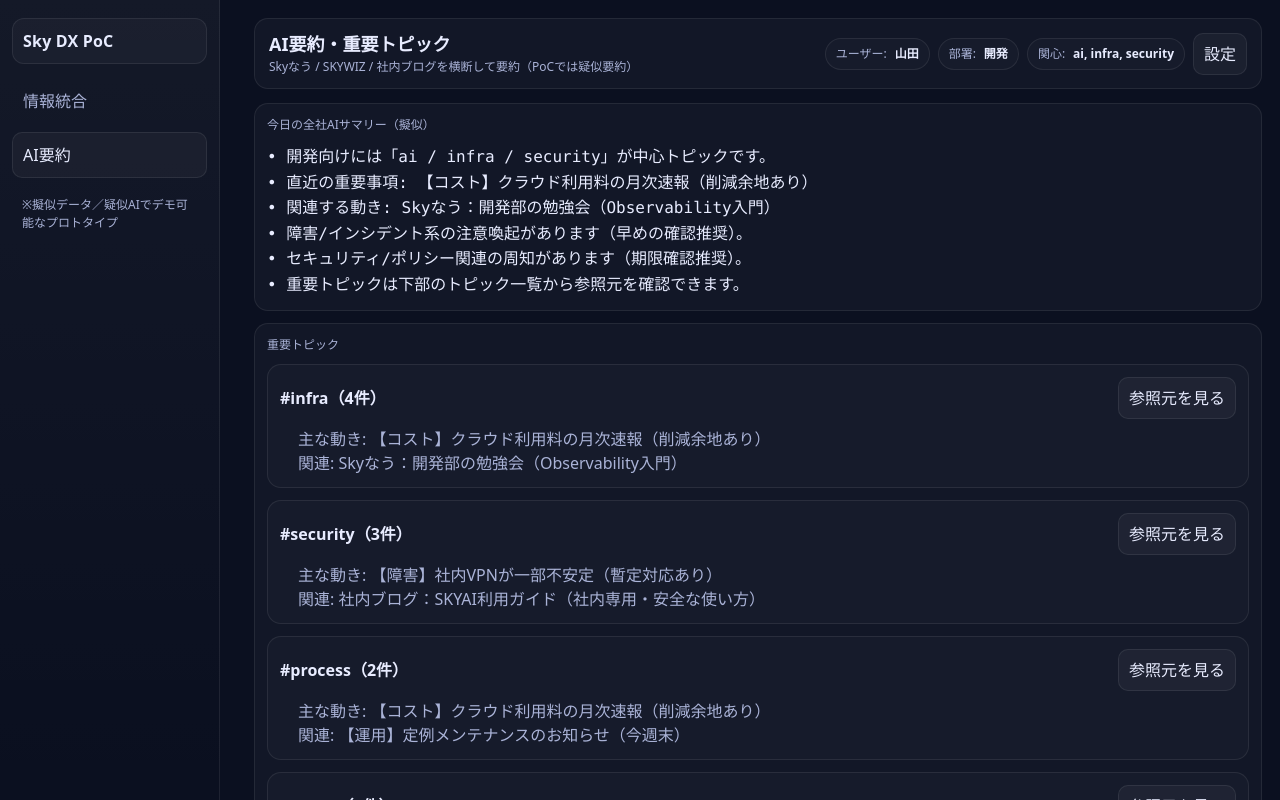
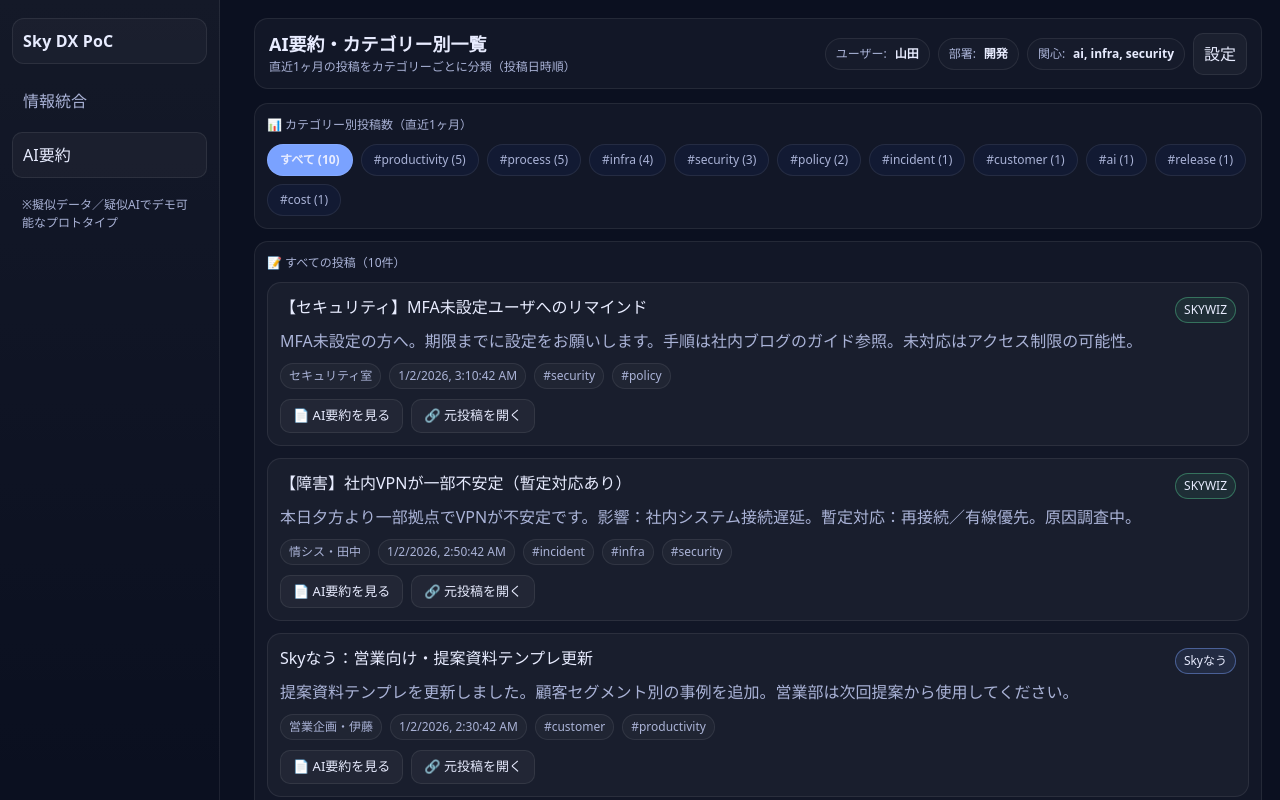
Before and after one commit to Tkost29/DX-ai-POC, a Next.js app: page /summary in a window 1280 px wide. Shown: the top 800 px of the page. Built offline with nearby package versions, Linux system fonts and the light colour scheme.

Commit message:
feat: AI要約ページをカテゴリー別一覧表示に変更

```diff
--- a/app/summary/page.tsx
+++ b/app/summary/page.tsx
@@ -1,60 +1,186 @@
 "use client";
 
+import { useState, useMemo } from "react";
+import { useRouter } from "next/navigation";
 import { POSTS } from "../../lib/data";
 import { TopBar } from "../../components/TopBar";
-import { useApp } from "../../lib/store";
-import { summarize } from "../../lib/summarize";
 import { PostCard } from "../../components/PostCard";
-import { useMemo, useState } from "react";
+import { Modal } from "../../components/Modal";
 
 export default function SummaryPage() {
-  const { user } = useApp();
-  const res = useMemo(() => summarize(POSTS, user), [user]);
+  const router = useRouter();
+  const [selectedPostId, setSelectedPostId] = useState<string | null>(null);
+  const [selectedCategory, setSelectedCategory] = useState<string | null>(null);
 
-  const [openTopic, setOpenTopic] = useState<string | null>(null);
+  // 直近1ヶ月の投稿をフィルタ（擬似データなので全て表示）
+  const recentPosts = useMemo(() => {
+    const now = Date.now();
+    const oneMonthAgo = now - 30 * 24 * 60 * 60 * 1000;
+
+    return POSTS
+      .filter(p => new Date(p.createdAt).getTime() > oneMonthAgo)
+      .sort((a, b) => new Date(b.createdAt).getTime() - new Date(a.createdAt).getTime());
+  }, []);
+
+  // カテゴリー（タグ）ごとに投稿をグループ化
+  const postsByCategory = useMemo(() => {
+    const categoryMap = new Map<string, typeof POSTS>();
+
+    recentPosts.forEach(post => {
+      post.tags.forEach(tag => {
+        if (!categoryMap.has(tag)) {
+          categoryMap.set(tag, []);
+        }
+        categoryMap.get(tag)!.push(post);
+      });
+    });
+
+    return Array.from(categoryMap.entries()).map(([category, posts]) => ({
+      category,
+      posts,
+      count: posts.length
+    })).sort((a, b) => b.count - a.count); // 投稿数の多い順
+  }, [recentPosts]);
+
+  const selectedPost = selectedPostId ? POSTS.find(p => p.id === selectedPostId) : null;
 
   return (
     <>
       <TopBar
-        title="AI要約・重要トピック"
-        description="Skyなう / SKYWIZ / 社内ブログを横断して要約（PoCでは疑似要約）"
+        title="AI要約・カテゴリー別一覧"
+        description="直近1ヶ月の投稿をカテゴリーごとに分類（投稿日時順）"
       />
 
       <div className="grid">
         <div className="card">
-          <div className="small">今日の全社AIサマリー（擬似）</div>
-          <pre style={{ whiteSpace: "pre-wrap", color: "var(--text)", margin: "10px 0 0", lineHeight: 1.6 }}>
-            {res.globalSummary}
-          </pre>
-        </div>
-
-        <div className="card">
-          <div className="small">重要トピック</div>
-          <div className="grid" style={{ marginTop: 10 }}>
-            {res.topics.map(t => (
-              <div key={t.title} className="card" style={{ background: "rgba(255,255,255,0.02)" }}>
-                <div className="row" style={{ justifyContent: "space-between" }}>
-                  <div style={{ fontWeight: 800 }}>{t.title}</div>
-                  <button className="btn" onClick={() => setOpenTopic(openTopic === t.title ? null : t.title)}>
-                    参照元を見る
-                  </button>
-                </div>
-                <ul style={{ margin: "8px 0 0 18px", color: "var(--muted)" }}>
-                  {t.bullets.map((b, i) => <li key={i}>{b}</li>)}
-                </ul>
-
-                {openTopic === t.title ? (
-                  <div className="grid" style={{ marginTop: 10 }}>
-                    {POSTS.filter(p => t.sourceIds.includes(p.id)).map(p => (
-                      <PostCard key={p.id} post={p} />
-                    ))}
-                  </div>
-                ) : null}
-              </div>
+          <div className="small" style={{ marginBottom: 10 }}>
+            📊 カテゴリー別投稿数（直近1ヶ月）
+          </div>
+          <div className="row" style={{ flexWrap: "wrap", gap: 8 }}>
+            <button
+              className={`badge ${selectedCategory === null ? 'label' : ''}`}
+              onClick={() => setSelectedCategory(null)}
+              style={{
+                cursor: "pointer",
+                background: selectedCategory === null ? "var(--accent)" : "var(--panel)",
+                padding: "6px 12px"
+              }}
+            >
+              すべて ({recentPosts.length})
+            </button>
+            {postsByCategory.map(({ category, count }) => (
+              <button
+                key={category}
+                className={`badge ${selectedCategory === category ? 'label' : ''}`}
+                onClick={() => setSelectedCategory(category)}
+                style={{
+                  cursor: "pointer",
+                  background: selectedCategory === category ? "var(--accent)" : "var(--panel)",
+                  padding: "6px 12px"
+                }}
+              >
+                #{category} ({count})
+              </button>
             ))}
           </div>
         </div>
+
+        {selectedCategory === null ? (
+          // すべての投稿を表示
+          <div className="card">
+            <div className="small" style={{ marginBottom: 10 }}>
+              📝 すべての投稿（{recentPosts.length}件）
+            </div>
+            <div className="grid">
+              {recentPosts.map(p => (
+                <PostCard
+                  key={p.id}
+                  post={p}
+                  extra={
+                    <div style={{ marginTop: 10 }}>
+                      <div className="row" style={{ gap: 8 }}>
+                        <button
+                          className="btn"
+                          onClick={() => setSelectedPostId(p.id)}
+                          style={{ fontSize: 13, padding: "6px 12px" }}
+                        >
+                          📄 AI要約を見る
+                        </button>
+                        {p.url && (
+                          <button
+                            className="btn"
+                            onClick={() => router.push(p.url!)}
+                            style={{ fontSize: 13, padding: "6px 12px" }}
+                          >
+                            🔗 元投稿を開く
+                          </button>
+                        )}
+                      </div>
+                    </div>
+                  }
+                />
+              ))}
+            </div>
+          </div>
+        ) : (
+          // 選択されたカテゴリーの投稿を表示
+          <div className="card">
+            <div className="small" style={{ marginBottom: 10 }}>
+              📝 カテゴリー: #{selectedCategory}（{postsByCategory.find(c => c.category === selectedCategory)?.count || 0}件）
+            </div>
+            <div className="grid">
+              {postsByCategory
+                .find(c => c.category === selectedCategory)
+                ?.posts.map(p => (
+                  <PostCard
+                    key={p.id}
+                    post={p}
+                    extra={
+                      <div style={{ marginTop: 10 }}>
+                        <div className="row" style={{ gap: 8 }}>
+                          <button
+                            className="btn"
+                            onClick={() => setSelectedPostId(p.id)}
+                            style={{ fontSize: 13, padding: "6px 12px" }}
+                          >
+                            📄 AI要約を見る
+                          </button>
+                          {p.url && (
+                            <button
+                              className="btn"
+                              onClick={() => router.push(p.url!)}
+                              style={{ fontSize: 13, padding: "6px 12px" }}
+                            >
+                              🔗 元投稿を開く
+                            </button>
+                          )}
+                        </div>
+                      </div>
+                    }
+                  />
+                ))}
+            </div>
+          </div>
+        )}
       </div>
+
+      {/* AI要約モーダル */}
+      <Modal
+        open={selectedPostId !== null}
+        onClose={() => setSelectedPostId(null)}
+        title="🤖 AI要約"
+      >
+        {selectedPost && (
+          <>
+            <h3 style={{ fontSize: 18, marginBottom: 12, color: "var(--accent)" }}>
+              {selectedPost.title}
+            </h3>
+            <p style={{ lineHeight: 1.8, color: "var(--text)" }}>
+              {selectedPost.aiSummary || "AI要約が設定されていません。"}
+            </p>
+          </>
+        )}
+      </Modal>
     </>
   );
 }
```
